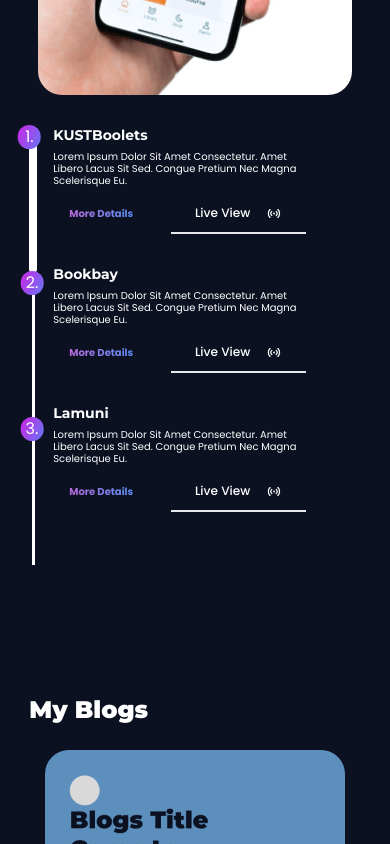
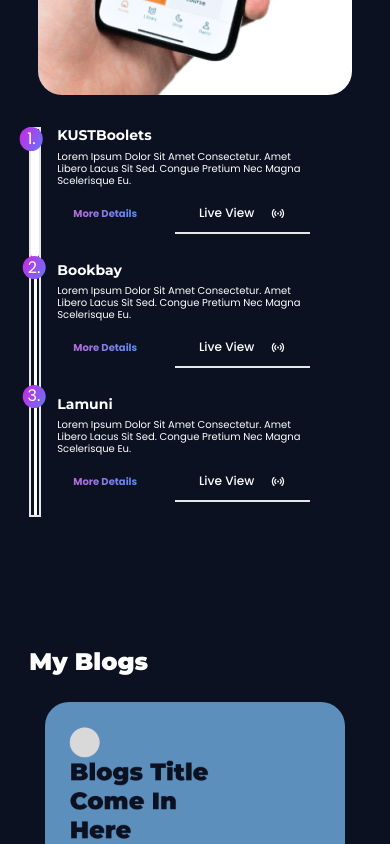
Before and after one commit to amjido-01/portfolio, a React (Vite) app: page / in a window 390 px wide. Shown: the part 2240-3084 px from the top of the page. Built offline with nearby package versions, Linux system fonts and the light colour scheme.

Commit message:
testimony

```diff
--- a/src/components/ui/Project.tsx
+++ b/src/components/ui/Project.tsx
@@ -25,9 +25,9 @@ export const Project: React.FunctionComponent<projectProps> = ({
 }) => {
   // component renders
   return (
-    <main className="border2 border-red-500 w-full">
+    <main className="w-full">
       {/** Project title and description div*/}
-      <div className=" cursor-pointer border2" onClick={handleClick}>
+      <div className=" cursor-pointer" onClick={handleClick}>
         {/** Project title heading*/}
         <h2 className="text-[0.875rem] text-[#fff] montserrat md:text-[1.25rem] style font-bold leading-[120%] capitalize">
           {title}
@@ -47,7 +47,7 @@ export const Project: React.FunctionComponent<projectProps> = ({
         </Button>
         <Button
           variant="link"
-          className="border-b-2 text-[#fff] border2 flex justify-center gap-4 py-[0.75rem] px-[1.5rem] rounded-none md:py-[1rem] text-[0.76019rem] md:text-[1rem] capitalize leading-[120%] md:px-[2.2rem] style hover:no-underline"
+          className="border-b-2 text-[#fff] flex justify-center gap-4 py-[0.75rem] px-[1.5rem] rounded-none md:py-[1rem] text-[0.76019rem] md:text-[1rem] capitalize leading-[120%] md:px-[2.2rem] style hover:no-underline"
         >
           Live view <GoLive />
         </Button>
--- a/src/components/ui/Works.tsx
+++ b/src/components/ui/Works.tsx
@@ -43,7 +43,7 @@ export const Works: React.FunctionComponent = () => {
                 initial={{ opacity: 0.5 }}
                 animate={{ opacity: 1 }}
                 transition={{ ease: "easeOut", duration: 0.3 }}
-                className="flex justify-center items-center rounded-[1.5rem] border2 border-red-500"
+                className="flex justify-center items-center rounded-[1.5rem]"
               >
                 <ImageComponent
                   src={ProjectInfor[selectedProject].img}
@@ -56,9 +56,9 @@ export const Works: React.FunctionComponent = () => {
             )}
           </motion.div>
           {/* Description list */}
-          <div className="lg:w-[55%] md:mx-auto md:w-[95%] gap-4 lg:gap-10 w-full h-[27.375rem] md:h-[32rem] border2 border-red-500 flex mt[2.06rem]">
+          <div className="lg:w-[55%] md:mx-auto md:w-[95%] gap-4 lg:gap-10 w-full h-[24.375rem] md:h-[32rem]  flex mt[2.06rem]">
             {/* Description */}
-            <div className="flex flex-col items-center justify-center progress-bar">
+            <div className="flex flex-col items-center justify-center progress-bar border-2">
               {ProjectInfor.map((item, index) => (
                 <motion.div
                   key={item.id}
@@ -78,7 +78,7 @@ export const Works: React.FunctionComponent = () => {
               ))}
             </div>
             {/* List */}
-            <div className="gap-8 md:gap-[3rem] w-[95%] md:w-full lg:w-[85%] md:ml-10 flex flex-col">
+            <div className="gap-[1.7rem] md:gap-[3rem] w-[95%] md:w-full lg:w-[85%] md:ml-10 flex flex-col">
               {ProjectInfor.map((item) => {
                 return (
                   <Project
```
